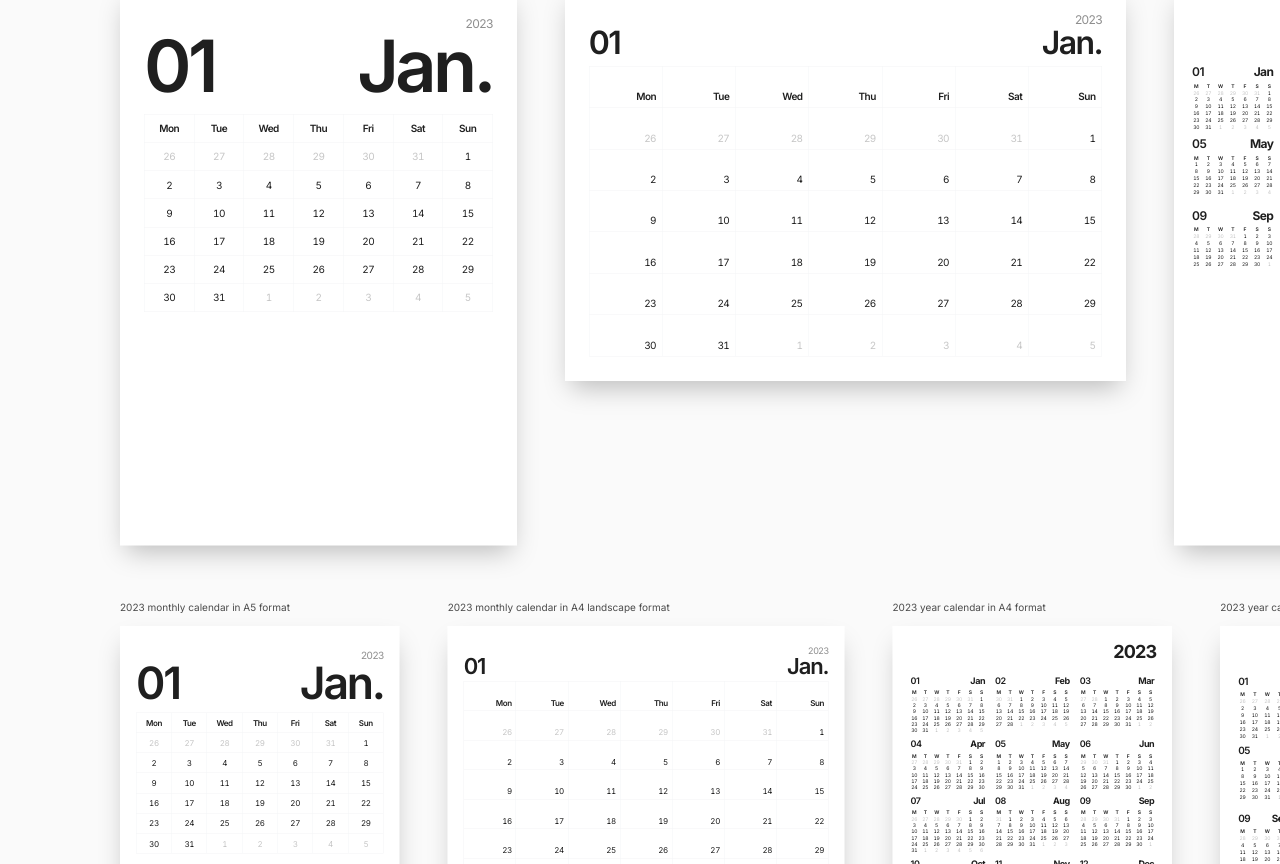
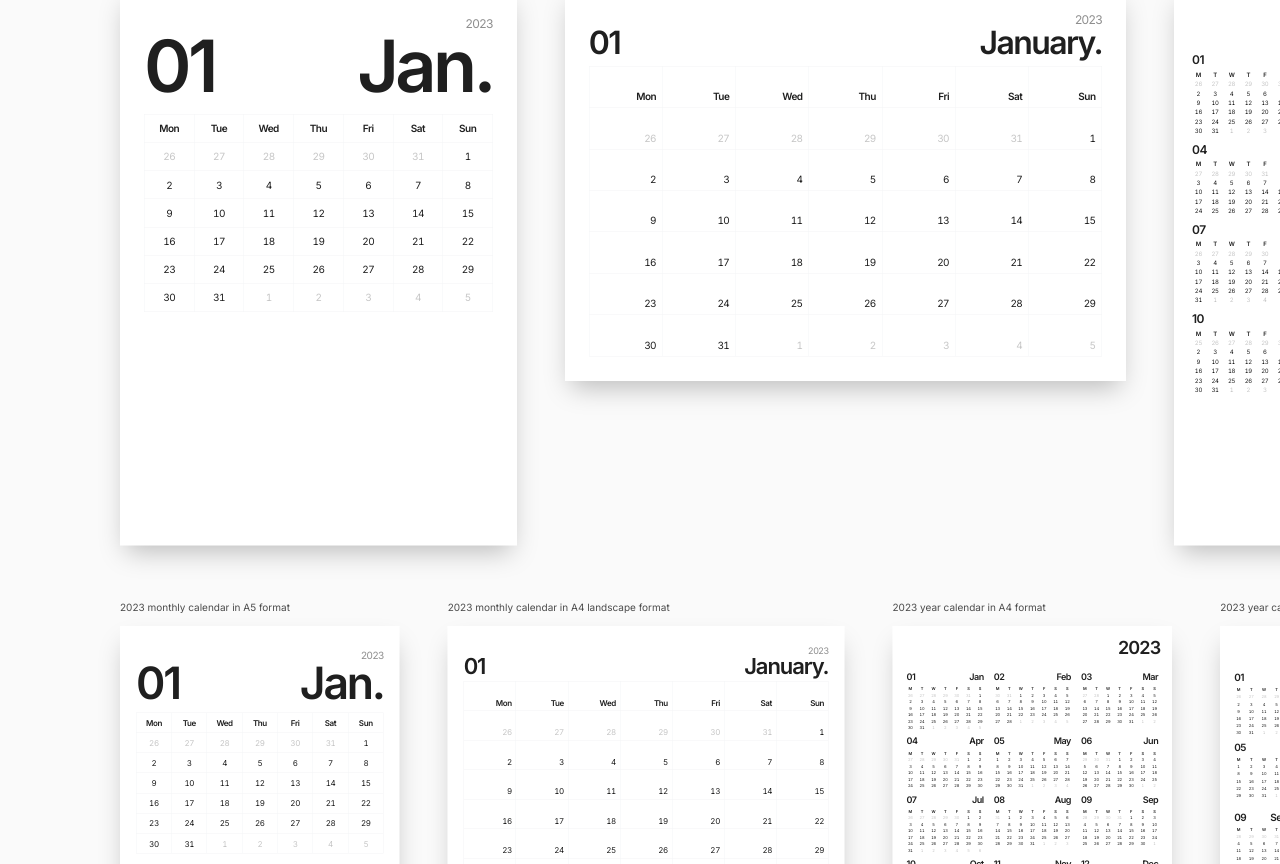
Before and after one commit to BartoszJarocki/minimal, a Next.js app in the folder apps/frontend/: page / in a window 1280 px wide. Shown: the part 936-1800 px from the top of the page. Built offline with nearby package versions, Linux system fonts and the light colour scheme; a web font is replaced by a local one.

Commit message:
Styles fix

```diff
--- a/apps/frontend/src/components/calendar/themes/SimpleMinimalist.tsx
+++ b/apps/frontend/src/components/calendar/themes/SimpleMinimalist.tsx
@@ -26,38 +26,42 @@ export const SimpleMilimalistYearCalendar = ({
   const stylesLookup = {
     a4: {
       portrait: {
+        root: "p-8",
         yearHeader:
-          "mb-8 text-right text-8xl font-bold leading-none tracking-tighter",
+          "mb-8 text-right text-7xl font-semibold leading-none tracking-tighter",
         monthHeader:
-          "flex items-center px-1 text-2xl font-bold leading-none tracking-tighter",
-        monthsGrid: "grid grid-cols-4 gap-4",
-        dayCell: "flex items-center justify-center text-center text-[10px]",
+          "flex items-center px-1 text-2xl font-semibold leading-none tracking-tighter",
+        monthsGrid: "grid grid-cols-3 gap-4",
+        dayCell: "flex items-center justify-center text-center text-[12px]",
       },
       landscape: {
+        root: "p-8",
         yearHeader:
-          "mb-8 text-right text-8xl font-bold leading-none tracking-tighter",
+          "mb-8 text-right text-7xl font-semibold leading-none tracking-tighter",
         monthHeader:
-          "flex items-center px-1 text-2xl font-bold leading-none tracking-tighter",
+          "flex items-center px-1 text-2xl font-semibold leading-none tracking-tighter",
         monthsGrid: "grid grid-cols-4 gap-4",
         dayCell: "flex items-center justify-center text-center text-[12px]",
       },
     },
     a5: {
       portrait: {
+        root: "p-6",
         yearHeader:
-          "mb-8 text-right text-4xl font-bold leading-none tracking-tighter",
+          "mb-8 text-right text-4xl font-semibold leading-none tracking-tighter",
         monthHeader:
-          "flex items-center px-1 text-lg font-bold leading-none tracking-tighter",
+          "flex items-center px-1 text-lg font-semibold leading-none tracking-tighter",
         monthsGrid: "grid grid-cols-3 gap-3",
-        dayCell: "flex items-center justify-center text-center text-[10px]",
+        dayCell: "flex items-center justify-center text-center text-[8px]",
       },
       landscape: {
+        root: "p-6",
         yearHeader:
-          "mb-8 text-right text-4xl font-bold leading-none tracking-tighter",
+          "mb-8 text-right text-4xl font-semibold leading-none tracking-tighter",
         monthHeader:
-          "flex items-center px-1 text-xl font-bold leading-none tracking-tighter",
+          "flex items-center px-1 text-xl font-semibold leading-none tracking-tighter",
         monthsGrid: "grid grid-cols-4 gap-3",
-        dayCell: "flex items-center justify-center text-center text-[10px]",
+        dayCell: "flex items-center justify-center text-center text-[8px]",
       },
     },
   } as const;
@@ -102,7 +106,7 @@ export const SimpleMilimalistYearCalendar = ({
 
   return (
     <YearCalendar
-      className={clsx("p-8", Fonts.inter.className)}
+      className={clsx(styles.root, Fonts.inter.className)}
       date={date}
       headerAs={YearCalendarHeader}
       monthHeaderAs={YearCalendarMonthHeader}
@@ -183,7 +187,9 @@ export const SimpleMinimalistMonthCalendar = ({
         <div className={styles.monthName}>{addLeadingZeros(date.month, 2)}</div>
         <div>
           <div className={styles.yearName}>{date.year}</div>
-          <h1 className={styles.monthName}>{date.monthShort}.</h1>
+          <h1 className={styles.monthName}>
+            {variant === "landscape" ? date.monthLong : date.monthShort}.
+          </h1>
         </div>
       </div>
 
--- a/package.json
+++ b/package.json
@@ -9,6 +9,7 @@
   "scripts": {
     "build": "turbo run build",
     "dev": "turbo run dev --parallel",
+    "generate": "turbo run generate",
     "lint": "turbo run lint",
     "format": "prettier --write \"**/*.{ts,tsx,md}\""
   },
```
Also changed, not shown: 1 other file (tests, documents, lock files or other folders).
